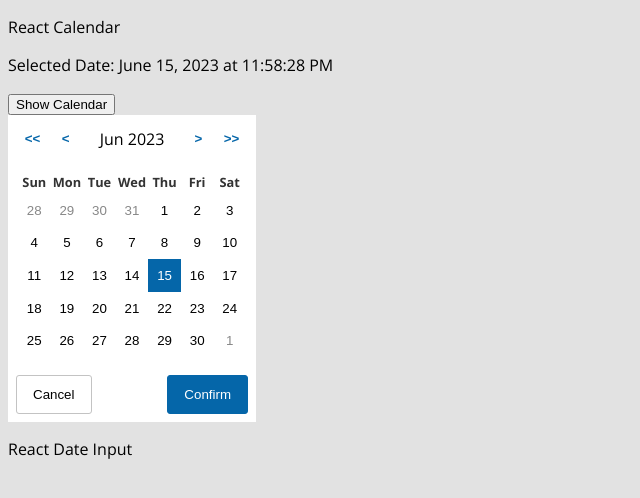
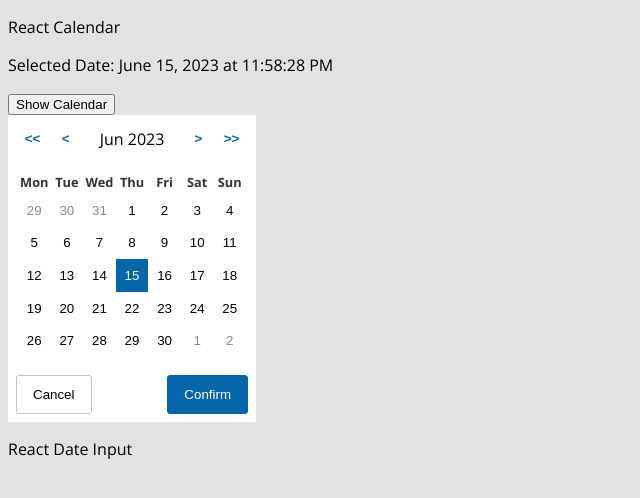
Before and after one commit to naovixen/react-date-picker, a React (Vite) app: page / in a window 1280 px wide. Both pictures are taken after a click on the button "Show Calendar". Shown: the top 498 px of the page, without its empty margins (0-640 px from the left). Built offline with nearby package versions, Linux system fonts and the light colour scheme.

Commit message:
Fixed calendar button not focusing as ref current was null

```diff
--- a/src/App.tsx
+++ b/src/App.tsx
@@ -65,7 +65,7 @@ class App extends Component<{}, IAppState> {
                         onConfirm={this.handleConfirm}
                         onConfirmAndClose={this.handleConfirmAndClose}
                         onClose={this.handleClose}
-                        firstDayOfWeek={Day.Sunday}
+                        firstDayOfWeek={Day.Monday}
                     />
                 )}
                 <p>React Date Input</p>
--- a/src/components/calendar/CalendarButton.component.tsx
+++ b/src/components/calendar/CalendarButton.component.tsx
@@ -3,20 +3,32 @@ import { ICalendarButtonsProps } from "./interfaces/ICalendarButtonProps";
 import "./style/calendar-button.css";
 
 class CalendarButton extends Component<ICalendarButtonsProps> {
-    private ref = React.createRef<HTMLButtonElement>();
+    private _ref = React.createRef<HTMLButtonElement>();
+
+    constructor(props: ICalendarButtonsProps) {
+        super(props);
+    }
+
+    componentDidMount(): void {
+        if (this.props.focus) {
+            this._ref.current?.focus();
+        }
+    }
+
+    componentDidUpdate(): void {
+        if (this.props.focus) {
+            this._ref.current?.focus();
+        }
+    }
 
     render() {
         const propClass = this.props.className !== undefined ? this.props.className : "";
         const activeClass = this.props.active ? "cui-calendar-button--active" : "";
         const tabIndex = this.props.active ? 0 : -1;
 
-        if (this.props.focus) {
-            this.ref.current?.focus();
-        }
-
         return (
             <button
-                ref={this.ref}
+                ref={this._ref}
                 className={`cui-calendar-button ${propClass} ${activeClass}`}
                 onClick={this.props.onClick}
                 tabIndex={tabIndex}>
--- a/src/components/calendar/CalendarTable.component.tsx
+++ b/src/components/calendar/CalendarTable.component.tsx
@@ -56,7 +56,6 @@ class CalendarTable extends Component<ICalendarTableProps> {
                                 return (
                                     <td key={dayIndex} className="cui-calendar-table__data">
                                         <CalendarButton
-                                            key={dayIndex}
                                             className={className}
                                             active={isActive}
                                             focus={isFocused}
```
